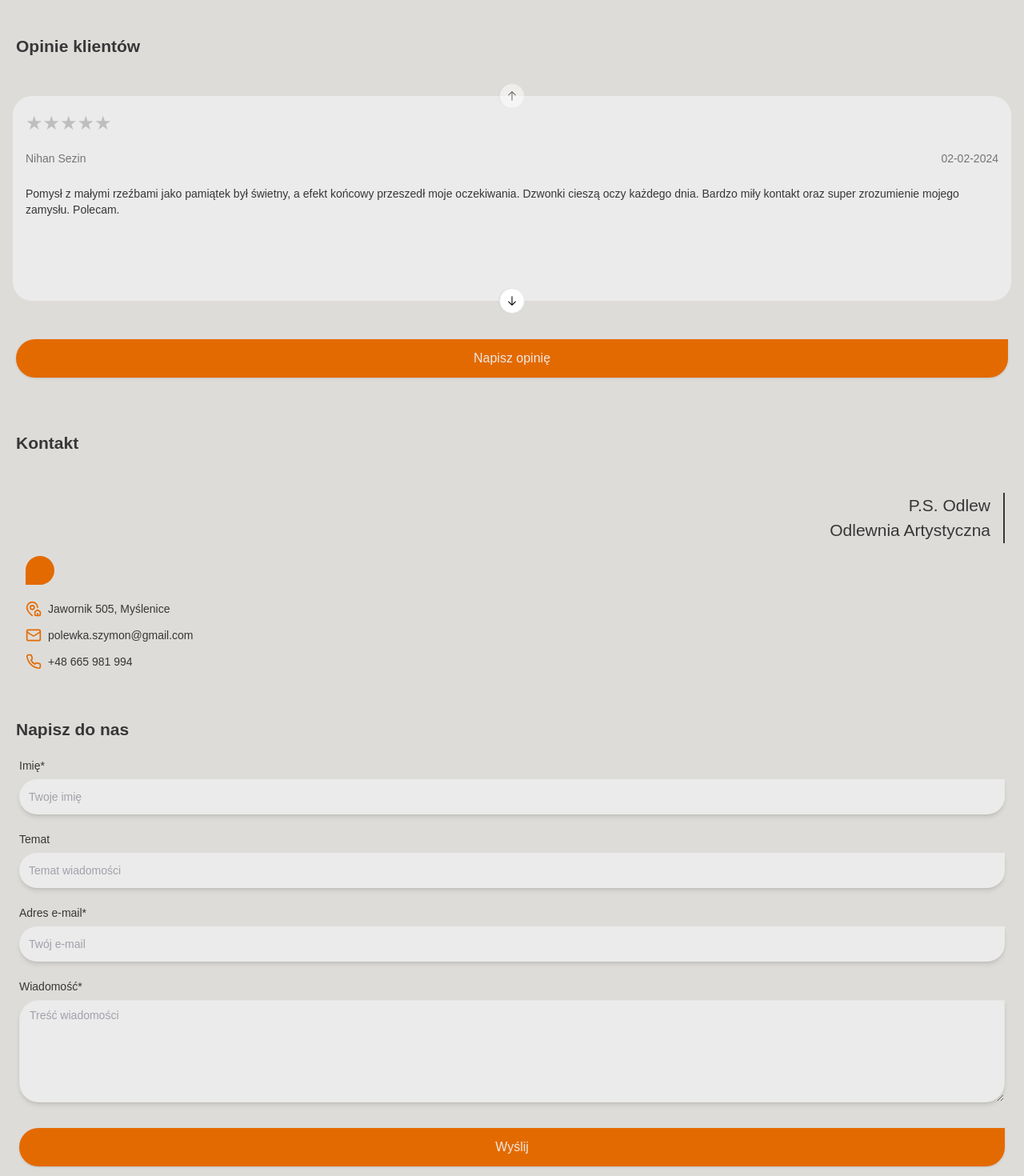
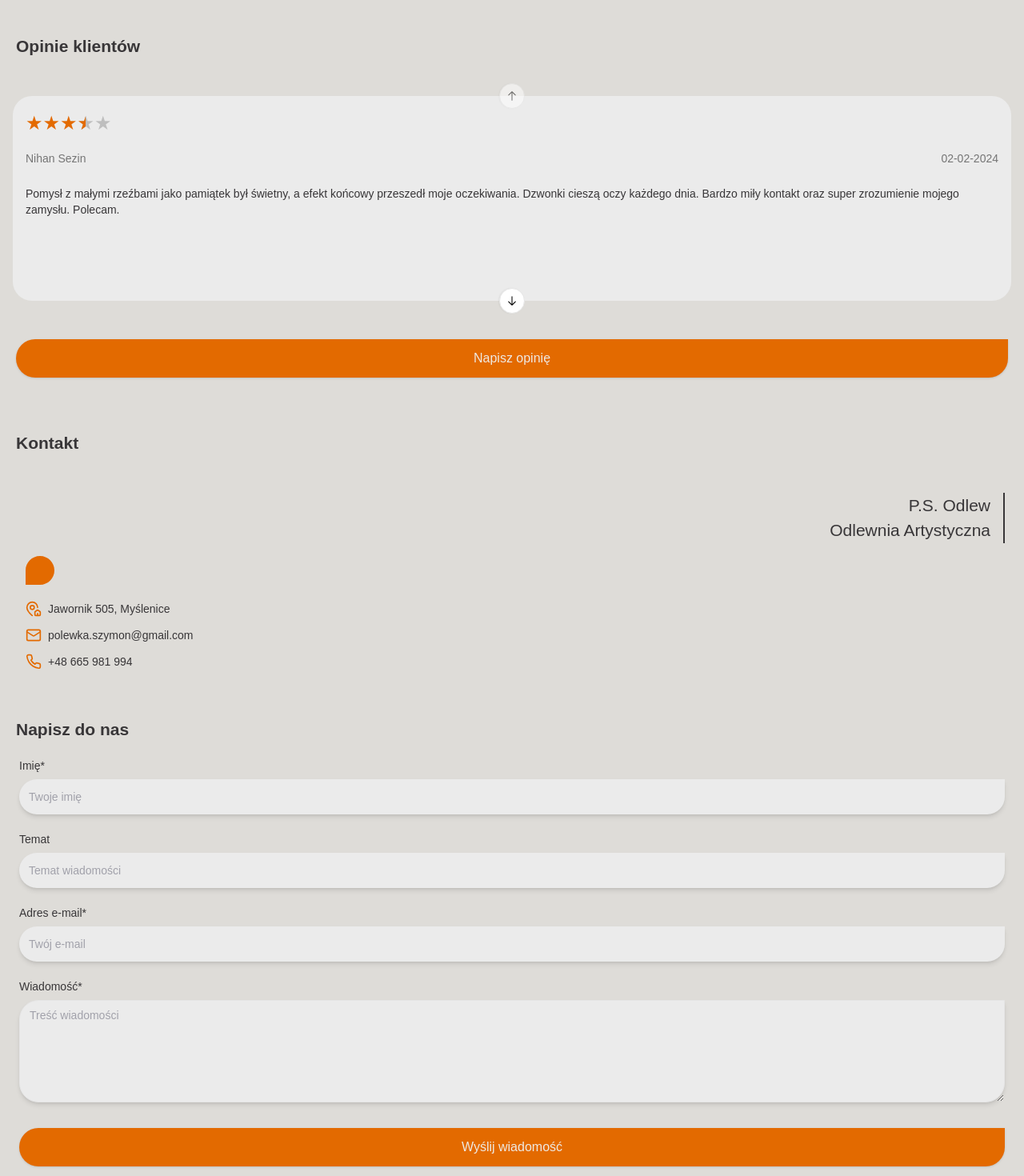
Before and after one commit to MarioLuigie/Odlew, a Next.js app: page / in a window 1280 px wide. Shown: the part 10000-11470 px from the top of the page at 80% size. Built offline with nearby package versions, Linux system fonts and the light colour scheme.

Commit message:
Update: OpinionForm

```diff
--- a/src/components/content/Opinion.tsx
+++ b/src/components/content/Opinion.tsx
@@ -1,8 +1,8 @@
-"use client"
-import { cn } from "@/lib/utils"
-import dynamic from "next/dynamic"
+'use client'
+import { cn } from '@/lib/utils'
+import dynamic from 'next/dynamic'
 
-const ReactStars = dynamic(() => import("react-stars"), { ssr: false })
+const ReactStars = dynamic(() => import('react-stars'), { ssr: false })
 
 type OpinionProp = {
 	name: string
@@ -26,18 +26,20 @@ export default function Opinion({
 	return (
 		<div
 			className={cn(
-        "p-4 pb-12 min-h-[180px] bg-opinionBg rounded-3xl text-textDark",
+				'p-4 pb-12 min-h-[180px] bg-opinionBg rounded-3xl text-textDark',
 				className
 			)}
 		>
 			{/* STARS RATING */}
 			<div className="pb-4">
 				<ReactStars
+					value={3.5}
+					edit={false}
 					count={5}
 					onChange={ratingChanged}
 					size={24}
-          color1={"#bebebe"}
-          color2={"#E36A00"}
+					color1={'#bebebe'}
+					color2={'#E36A00'}
 				/>
 			</div>
 
--- a/src/components/forms/ContactForm.tsx
+++ b/src/components/forms/ContactForm.tsx
@@ -95,7 +95,7 @@ export default function ContactForm() {
 				</div>
 				<div>
 					<SubmitButton isLoading={isSubmitting} className="w-full mt-2">
-						Wyślij
+						Wyślij wiadomość
 					</SubmitButton>
 					<FieldsRequiredDesc className='mt-2'/>
 				</div>
--- a/src/components/forms/OpinionForm.tsx
+++ b/src/components/forms/OpinionForm.tsx
@@ -49,6 +49,8 @@ export default function OpinionForm() {
 				onSubmit={form.handleSubmit(onSubmit)}
 				className="flex flex-col gap-6"
 			>
+        {/* Stars */}
+
 				{/* Name */}
 				<CustomFormField
 					control={form.control}
@@ -59,8 +61,6 @@ export default function OpinionForm() {
 					// iconSrc={Icons.USER_ICON.path}
 					// iconAlt={Icons.USER_ICON.alt}
 				/>
-				{/* Stars */}
-
 				{/* Message */}
 				<div className="flex flex-col lg:flex-row gap-4">
 					<CustomFormField
@@ -75,7 +75,7 @@ export default function OpinionForm() {
 				</div>
 				<div>
 					<SubmitButton isLoading={isSubmitting} className="w-full mt-2">
-						Wyślij
+						Wyślij opinię
 					</SubmitButton>
 					<FieldsRequiredDesc className='mt-2'/>
 				</div>
```
Lines whose indentation alone changed are shown as unchanged.
